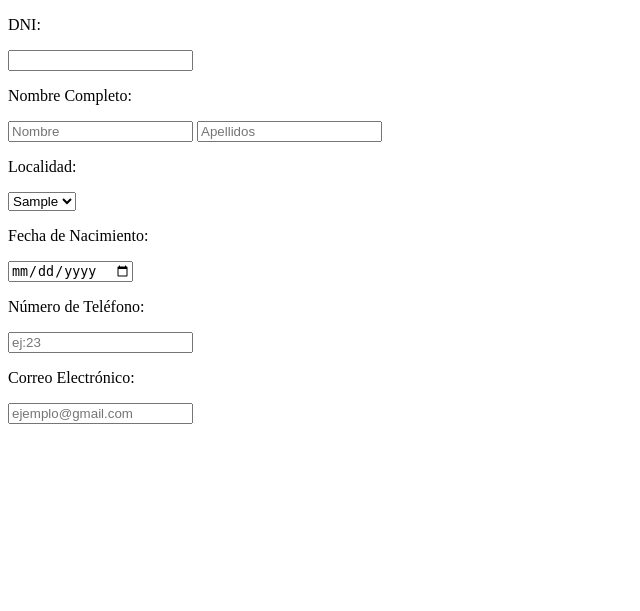
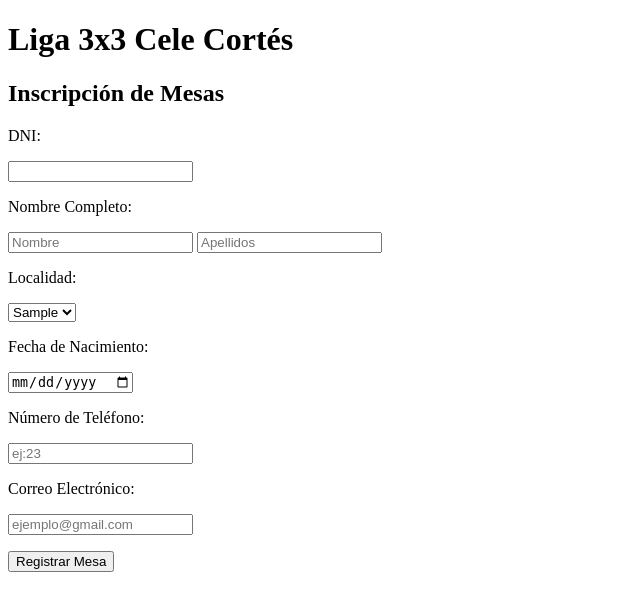
Before and after one commit to burgui23/PROYECTOIAW, a PHP site: page /mesas.php in a window 1280 px wide. Shown: the top 611 px of the page, without its empty margins (0-640 px from the left). Run offline with PHP 8.4, Linux system fonts and the light colour scheme; tables that the repository leaves empty or names only in its code hold one stand-in row (values such as "Sample post").

Commit message:
Insercciones

```diff
--- a/equipos.php
+++ b/equipos.php
@@ -16,6 +16,9 @@
 ?>
 
 <form action="" method="post">
+    <?php
+        session_start();
+    ?>
     <h1>Liga 3x3 Cele Cortés</h1>
     <h2>Registro de Equipos</h2>
 
@@ -72,6 +75,7 @@
 
                 $registro_equipos = "INSERT INTO equipos(id_equipo, nombre_equipo, categoria, ncomponentes, localidad_equipo) VALUES($id, '$nombre', '$loca', $ncomponentes, '$categoria');";
                 mysqli_query($enlace, $registro_equipos);
+                header ('Location: jugadores.php');
                 }
     ?>
 
--- a/mesas.php
+++ b/mesas.php
@@ -20,6 +20,8 @@
         session_start();
     ?>
 
+    <h1>Liga 3x3 Cele Cortés</h1>
+    <h2>Inscripción de Mesas</h2>
     <p>DNI:</p>
     <input type="text" name="dni">
 
@@ -53,6 +55,26 @@
     <p>Correo Electrónico:</p>
     <input type="text" name="correo" placeholder="ejemplo@gmail.com">
 
+    <p><input type="submit" name="inscribir" value="Registrar Mesa"></p>
+
+    <?php
+                if (isset($_POST["inscribir"])){
+                mysqli_select_db($enlace, "liga");
+
+                $dni = $_POST["dni"];
+                $nombre = $_POST["nombre"];
+                $apellidos = $_POST["apellidos"];
+                $loca_mesa = $_POST["loca_mesa"];
+                $fechanaci = $_POST["fechanaci"];
+                $ntelefono = $_POST["ntelefono"];
+                $correo = $_POST["correo"];
+
+                $registro_mesa = "INSERT INTO mesas(dni_mesa, nombre_mesa, apellidos_mesa, localidad_mesa, fechanacimiento_mesa, ntelefono_mesa, correo_mesa) VALUES('$dni', '$nombre', '$apellidos', '$loca_mesa', '$fechanaci', $ntelefono, '$correo');";
+                mysqli_query($enlace, $registro_mesa);
+                }
+
+                ?>
+
 
 </form>
 
```
Also changed, not shown: jugadores.php (+6 -2 lines).
